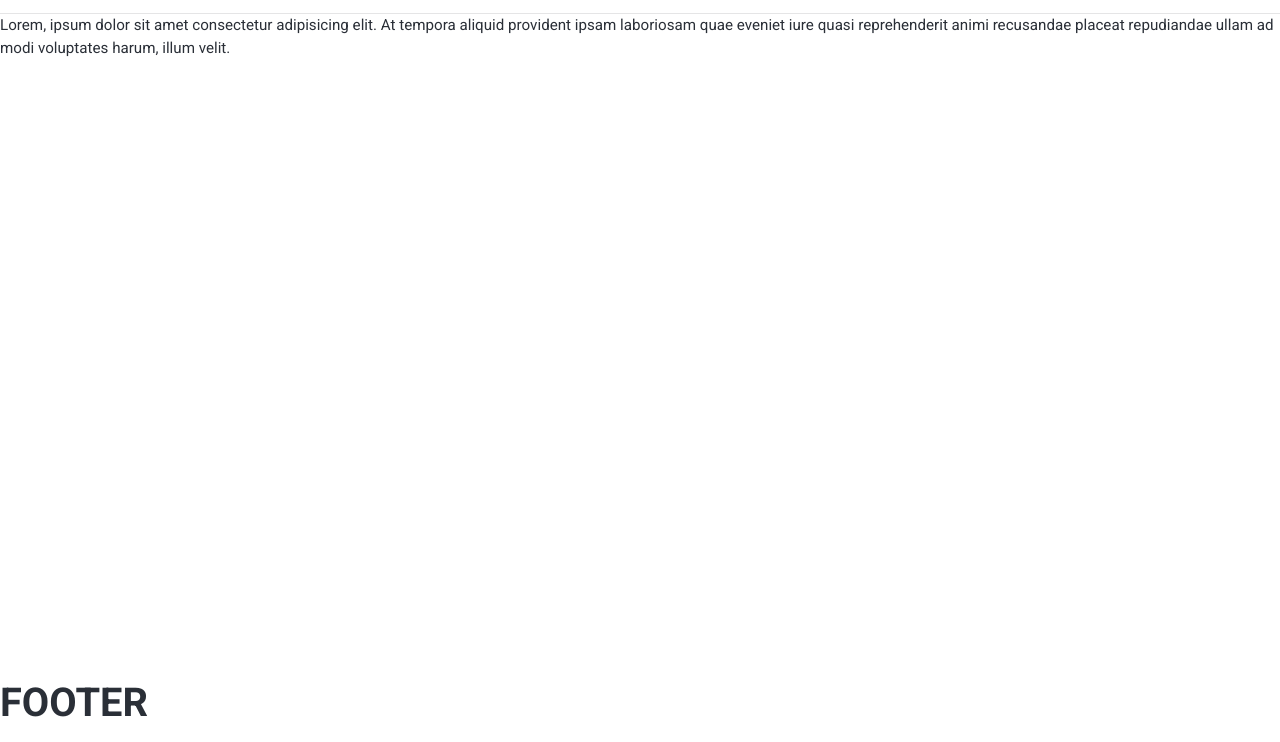
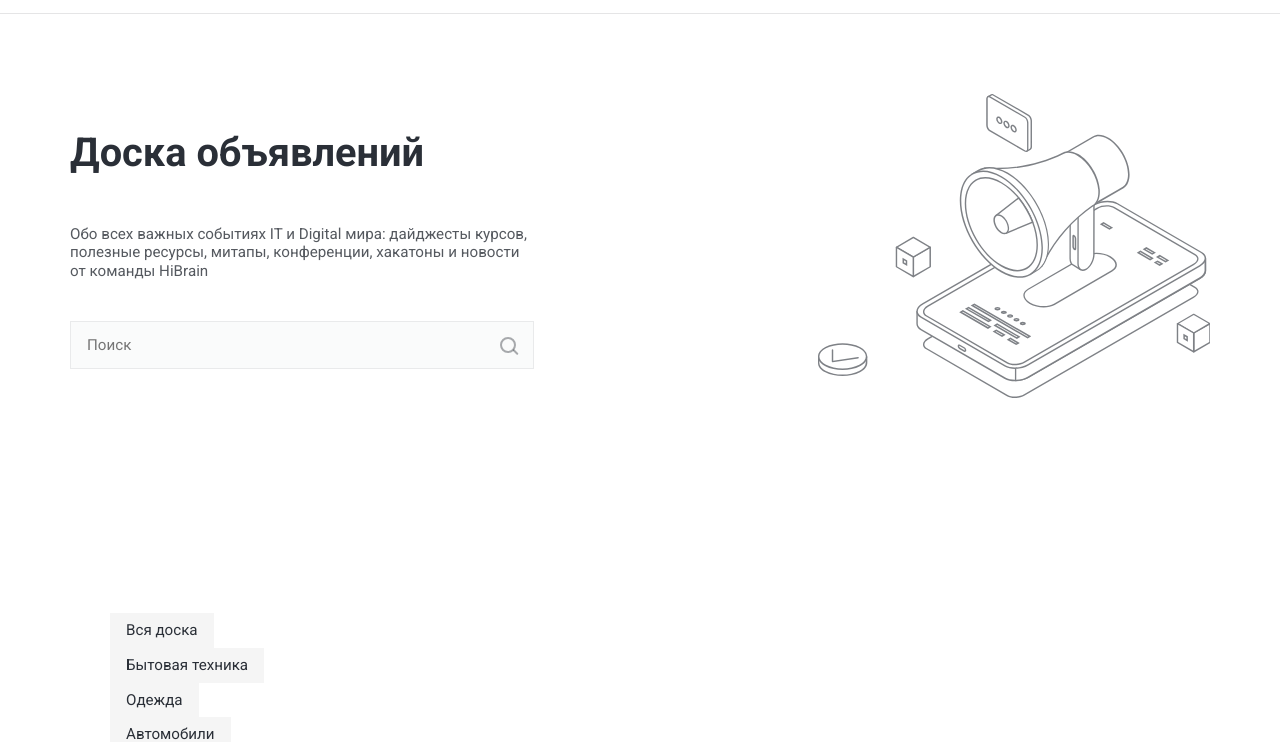
Before and after one commit to Igor-lab-git/Brain, a website: page index.html in a window 1280 px wide. Shown: the part 66-808 px from the top of the page. Drawn offline with Linux system fonts and the light colour scheme.

Commit message:
end section hero and add section post articles

```diff
--- a/index.html
+++ b/index.html
@@ -45,8 +45,73 @@
         </div>
     </header>
 
-    <main>
-        <p>Lorem, ipsum dolor sit amet consectetur adipisicing elit. At tempora aliquid provident ipsam laboriosam quae eveniet iure quasi reprehenderit animi recusandae placeat repudiandae ullam ad modi voluptates harum, illum velit.</p>
+    <main class="content">
+
+        <section class="section container">
+            <h2 class="visually-hidden">Главная секция сайта Доска объявлений</h2>
+            <div class="section__body">
+                <div class="hero">
+                    <div class="hero__body">
+                        <h1 class="hero__title">Доска объявлений</h1>
+                        <div class="hero__description">
+                            <p>Обо всех важных событиях IT и Digital мира: дайджесты курсов, полезные ресурсы, митапы, конференции, хакатоны и новости от команды HiBrain</p>
+                        </div>
+
+                        <form class="hero__form search-form">
+                            <h3 class="visually-hidden">Поиск на нашем сайте</h3>
+                            <div class="search-form__field">
+                                <label class="visually-hidden" for="search">Search</label>
+                                <input class="search-form__input" id="search" name="search" type="text" placeholder="Поиск" required>
+                                <button class="search-form__button button-icon btn-reset" type="submit">
+                                    <span class="visually-hidden">Кнопка поиска на сайте</span>
+                                    <div class="button-icon__search"></div>
+                                </button>
+                            </div>
+                        </form>
+
+                    </div>
+                    <img class="hero__image-bg" src="./images/icons/hero-bg.svg" alt="" width="392" height="304" loading="lazy">
+                </div>
+            </div>
+        </section>
+
+        <section class="section container">
+
+            <header class="section__header">
+                <nav class="section__menu-categories">
+                    <ul class="section__menu-categories-list">
+                        <li class="section__menu-categories-item is-active">
+                            <button class="botton">Вся доска</button>
+                        </li>
+
+                        <li class="section__menu-categories-item">
+                            <button class="botton">Бытовая техника</button>
+                        </li>
+
+                        <li class="section__menu-categories-item">
+                            <button class="botton">Одежда</button>
+                        </li>
+
+                        <li class="section__menu-categories-item">
+                            <button class="botton">Автомобили</button>
+                        </li>
+
+                        <li class="section__menu-categories-item">
+                            <button class="botton">Телефоны</button>
+                        </li>
+                    </ul>
+                </nav>
+                <h2>Вся лента</h2>
+            </header>
+
+            <div class="section__inner">
+                <ul>
+                    <li>
+                        <article></article>
+                    </li>
+                </ul>
+            </div>
+        </section>
 
     </main>
 
--- a/styles/base/_variables.scss
+++ b/styles/base/_variables.scss
@@ -13,6 +13,8 @@
   --color-dark-40: rgba(var(--color-dark-rgb), 0.4);
   --color-dark-20: rgba(var(--color-dark-rgb), 0.2);
   --color-dark-12: rgba(var(--color-dark-rgb), 0.12);
+  --color-dark-8: rgba(var(--color-dark-rgb), 0.08);
+  --color-dark-2: rgba(var(--color-dark-rgb), 0.02);
 
   --border-radius: 50px;
 
@@ -22,8 +24,7 @@
   --container--width: #{rem(1170)};
   --container-padding-x: #{rem(15)};
 
-  // --container--width: 1170px;
-  // --container-padding-x: 15px;
+  --input-height: #{rem(48)};
 
   --transition-duration: 0.2s;
 }
--- a/styles/blocks/_button-icon.scss
+++ b/styles/blocks/_button-icon.scss
@@ -7,14 +7,14 @@
   @include square(var(--size));
 
   &__search {
+    position: relative;
+    border: 2px solid var(--color-dark-40);
+    border-radius: var(--border-radius);
+
     @include square(16px);
     @include hover {
       border-color: var(--color-dark-80);
     }
-
-    position: relative;
-    border: 2px solid var(--color-dark-40);
-    border-radius: var(--border-radius);
 
     &::after {
       position: absolute;
@@ -37,11 +37,10 @@
 
   &__sign-in-button {
     --size-sign-in: #{rem(24)};
+    position: relative;
 
     @include flex-center;
     @include square(var(--size-sign-in));
-
-    position: relative;
 
     &::after {
       content: "";
@@ -65,5 +64,12 @@
       top: 3px;
       left: 6px;
     }
+
+    @include hover {
+      &::after,
+      &::before {
+        border-color: var(--color-dark-80);
+      }
+    }
   }
 }
--- /dev/null
+++ b/styles/blocks/_hero.scss
@@ -0,0 +1,53 @@
+@use "../base/helpers/" as *;
+
+.hero {
+  @include flex-center;
+
+  justify-content: space-between;
+  column-gap: rem(15);
+
+  @include mobile {
+    flex-direction: column;
+    align-items: normal;
+    max-width: rem(464);
+    row-gap: rem(20);
+  }
+
+  &__body {
+    max-width: rem(464);
+    display: flex;
+    flex-direction: column;
+    row-gap: rem(40);
+
+    @include mobile {
+      display: contents;
+    }
+  }
+
+  &__title {
+    @include mobile {
+        order: -2;
+    }
+  }
+
+  &__description {
+    line-height: 1.24;
+    color: var(--color-dark-80);
+  }
+
+  &__image-bg {
+    width: rem(392);
+    height: rem(304);
+
+    @include tablet {
+      max-width: 40%;
+      height: auto;
+    }
+
+    @include mobile {
+        order: -1;
+        max-width: 100%;
+        width: 100%;
+    }
+  }
+}
--- /dev/null
+++ b/styles/blocks/_search-form.scss
@@ -0,0 +1,32 @@
+@use "../base/helpers/" as *;
+
+.search-form {
+  position: relative;
+
+  &__input {
+    display: inline-block;
+    max-width: rem(464);
+    width: 100%;
+    height: var(--input-height);
+    padding: rem(12) rem(16);
+    outline: none;
+    border: 1px solid var(--color-dark-8);
+    background-color: var(--color-dark-2);
+    transition: all 0.3s ease;
+
+    &:focus {
+      border-color: var(--color-blue-button);
+    }
+
+    &:active {
+      border-color: var(--color-blue-button);
+    }
+  }
+
+  &__button {
+    position: absolute;
+    top: 50%;
+    right: rem(11);
+    transform: translateY(-50%);
+  }
+}
--- /dev/null
+++ b/styles/blocks/_section.scss
@@ -0,0 +1,16 @@
+@use "../base/helpers/" as *;
+
+.section {
+  padding-block: rem(80) rem(120);
+
+  @include mobile {
+    padding-block: rem(45) rem(60);
+  }
+
+  &__body {
+    @include mobile {
+      display: flex;
+      justify-content: center;
+    }
+  }
+}
--- a/styles/style.scss
+++ b/styles/style.scss
@@ -9,3 +9,6 @@
 @use "blocks/botton";
 @use "blocks/button-icon";
 @use "blocks/burger-button";
+@use "blocks/section";
+@use "blocks/hero";
+@use "blocks/search-form";
```
Also changed, not shown: images/icons/hero-bg.svg (added), styles/style.css, 1 other file.
